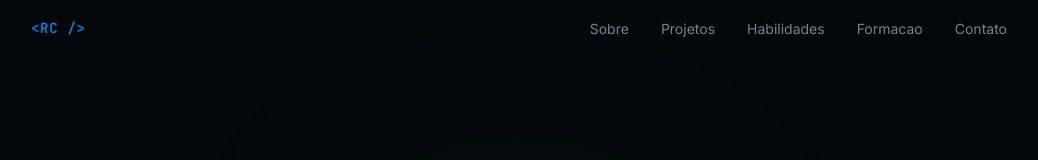
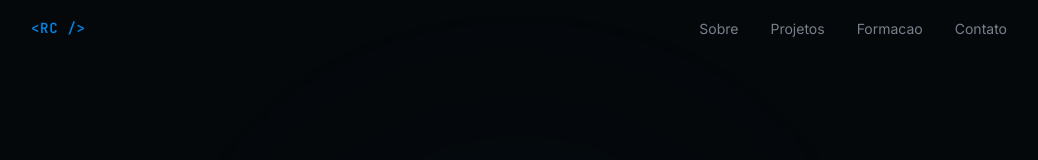
Before and after one commit to RyanCNP/portifolio, a Next.js app: page / in a window 1280 px wide. Shown: the top 160 px of the page, without its empty margins (121-1159 px from the left). Built offline with nearby package versions, Linux system fonts and the light colour scheme.

Commit message:
fix: remoção de habilidades

```diff
--- a/components/portfolio/header.tsx
+++ b/components/portfolio/header.tsx
@@ -6,7 +6,6 @@ import { Menu, X } from "lucide-react"
 const navLinks = [
   { label: "Sobre", href: "sobre" },
   { label: "Projetos", href: "projetos" },
-  { label: "Habilidades", href: "habilidades" },
   { label: "Formacao", href: "formacao" },
   { label: "Contato", href: "contato" },
 ]
```
